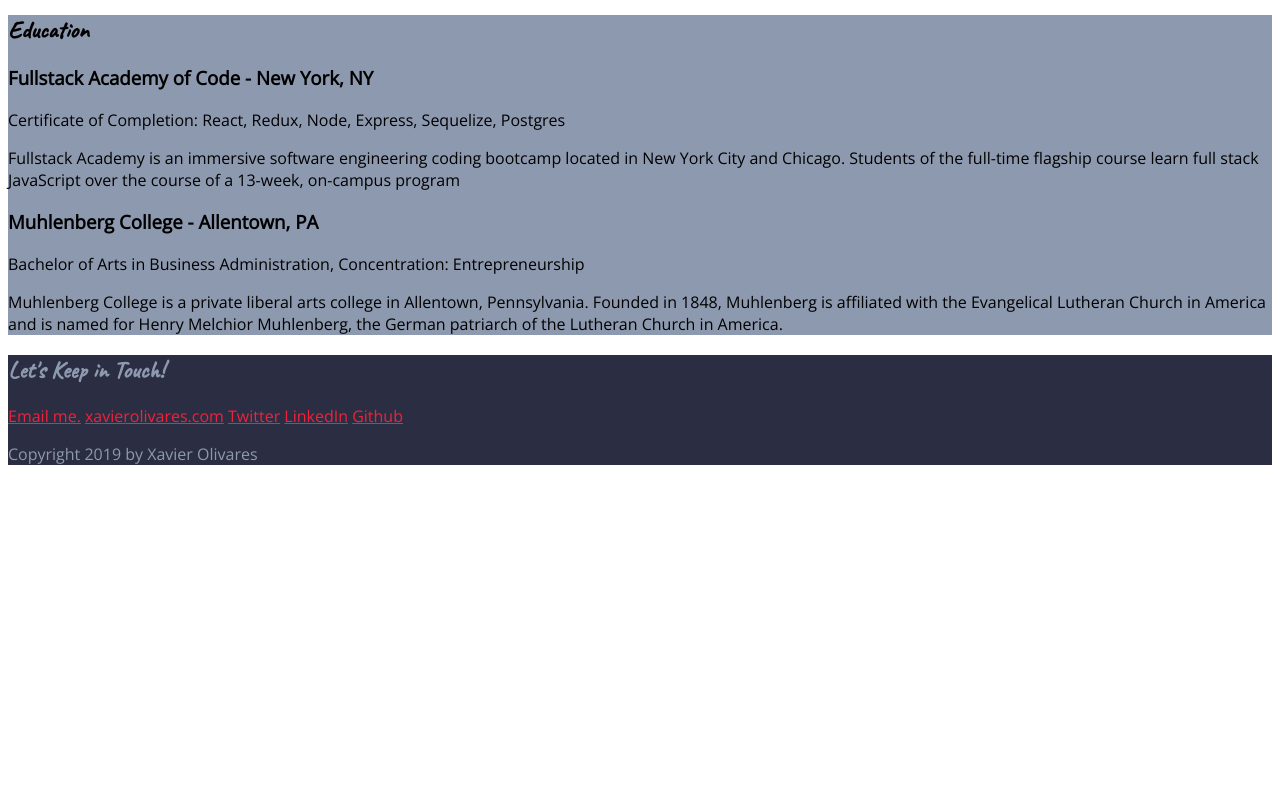
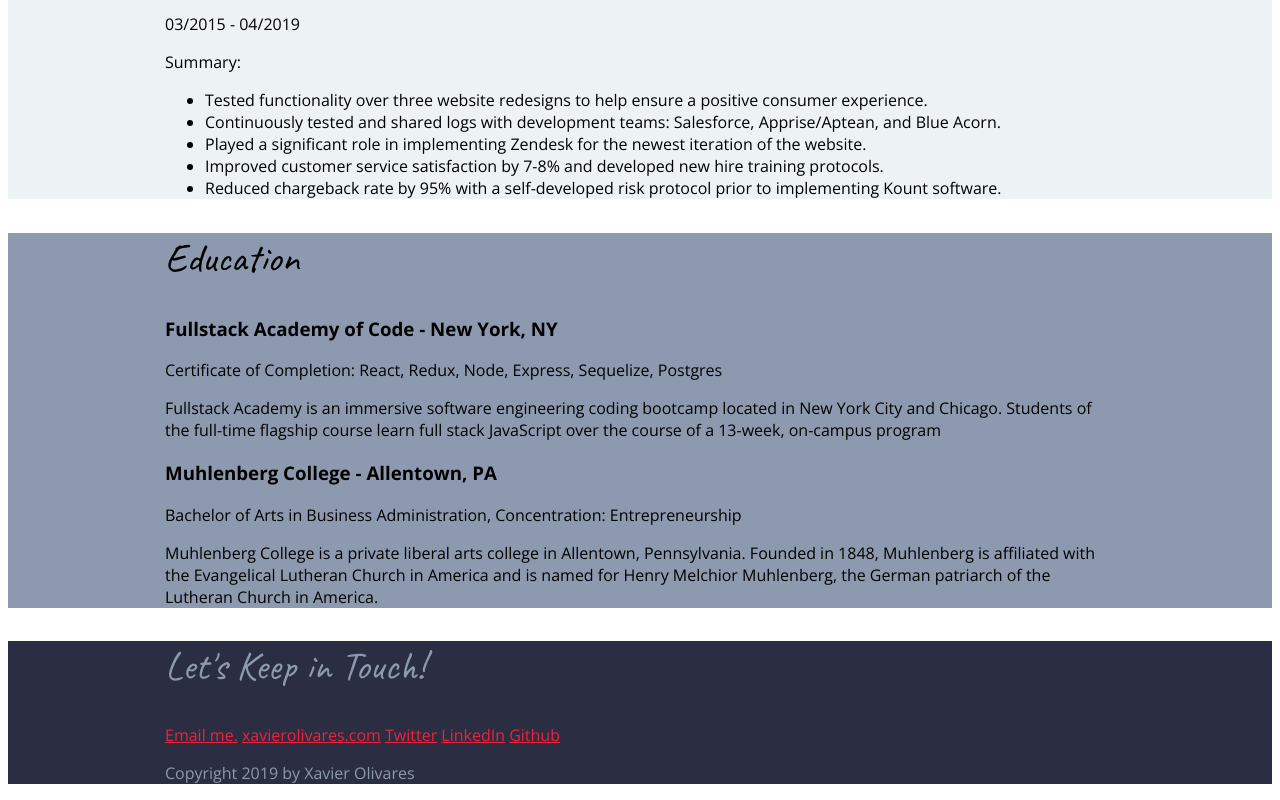
Before and after one commit to xavierolivares/cssessentials1, a plain HTML site: page CSSProjectFolder/index.html in a window 1280 px wide. Shown: the part 2654-3454 px from the top of the page. Before the commit the page ends 3135 px from the top, so only its background shows below. Drawn offline with nearby package versions, Linux system fonts and the light colour scheme.

Commit message:
added content wrapper to center content with width and margin

```diff
--- a/CSSProjectFolder/css/styles.css
+++ b/CSSProjectFolder/css/styles.css
@@ -11,17 +11,25 @@
 body {
     font-family: 'Open Sans', sans-serif;
 }
-
 a {
     color: #EF233C;
 }
-
 a:hover {
     text-decoration: none;
 }
-
 h1, h2 {
     font-family: 'Caveat', cursive;
+    font-weight: 400;
+}
+h1 {
+    font-size: 80px;
+}
+h2 {
+    font-size: 40px;
+}
+.content-wrap {
+    width: 950px;
+    margin: 0 auto;
 }
 
 /* Header & Footer
--- a/CSSProjectFolder/index.html
+++ b/CSSProjectFolder/index.html
@@ -4,22 +4,25 @@
     <meta charset="UTF-8">
     <meta name="viewport" content="width=device-width, initial-scale=1.0">
     <title>Xavier Olivares | Resume</title>
-    <link href="https://fonts.googleapis.com/css?family=Caveat|Open+Sans&display=swap" rel="stylesheet">
+    <link href="https://fonts.googleapis.com/css?family=Caveat|Open+Sans:400,700&display=swap" rel="stylesheet">
     <link rel='stylesheet' href='./css/styles.css' >
 </head>
 <body>
     <!-- // Intro -->
     <header>
+        <div class='content-wrap'>
             <img src="./img/smiles.jpg" alt="Your Name">
             <h1>Xavier Olivares</h1>
             <h2>Coder | Entreprenuer | Community Enthusiast</h2>
             <p>Coming from eCommerce and starting an online business, my move into software engineering has been nothing short of extraordinary. Simply put, I enjoy solving real problems using modern and emerging technologies.</p>
             <p>Specializing in Javascript, I create software to serve the world in meaningful and everlasting ways.</p>
+        </div>
     </header>
 
     <main>
         <!-- // Work Experience -->
         <section class='work'>
+            <div class='content-wrap'>
                 <h2>Work Experience</h2>
 
                 <!-- Job Details: copy this whole block to add more jobs -->
@@ -73,11 +76,13 @@
                     <li>Reduced chargeback rate by 95% with a self-developed risk protocol prior to implementing Kount software.</li>
                 </ul>
                 <!-- end of Job Details block. -->
+            </div>
         </section>
 
 
         <!-- // Education -->
         <section class='education'>
+            <div class='content-wrap'>
                 <h2>Education</h2>
                 <!-- School details: copy this whole block to add more schools. -->
                 <h3>Fullstack Academy of Code - New York, NY</h3>
@@ -93,11 +98,13 @@
                 <!-- Add as many paragraphs as you need. -->
                 <p>Muhlenberg College is a private liberal arts college in Allentown, Pennsylvania. Founded in 1848, Muhlenberg is affiliated with the Evangelical Lutheran Church in America and is named for Henry Melchior Muhlenberg, the German patriarch of the Lutheran Church in America.</p>
                 <!-- End of school details. -->
+            </div>
         </section>
     </main>
 
     <!-- // Footer & contact info -->
     <footer>
+        <div class="content-wrap">
             <h2>Let's Keep in Touch!</h2>
 
             <!-- Social media and contact links. Add or remove any networks. -->
@@ -110,6 +117,7 @@
             </div>
 
             <p>Copyright 2019 by Xavier Olivares</p>
+        </div>
     </footer>
 </body>
 </html>
```
Lines whose indentation alone changed are shown as unchanged.
